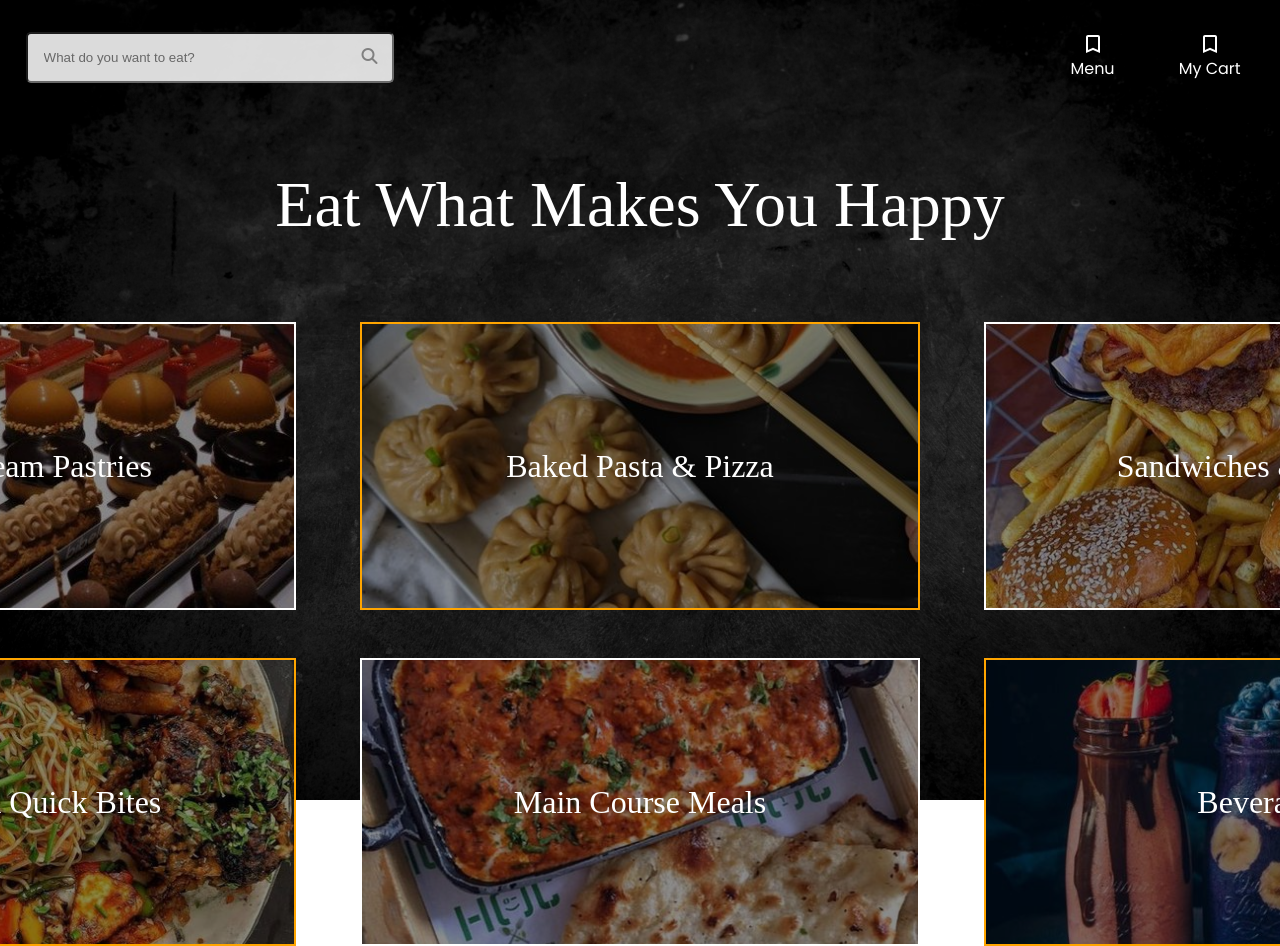
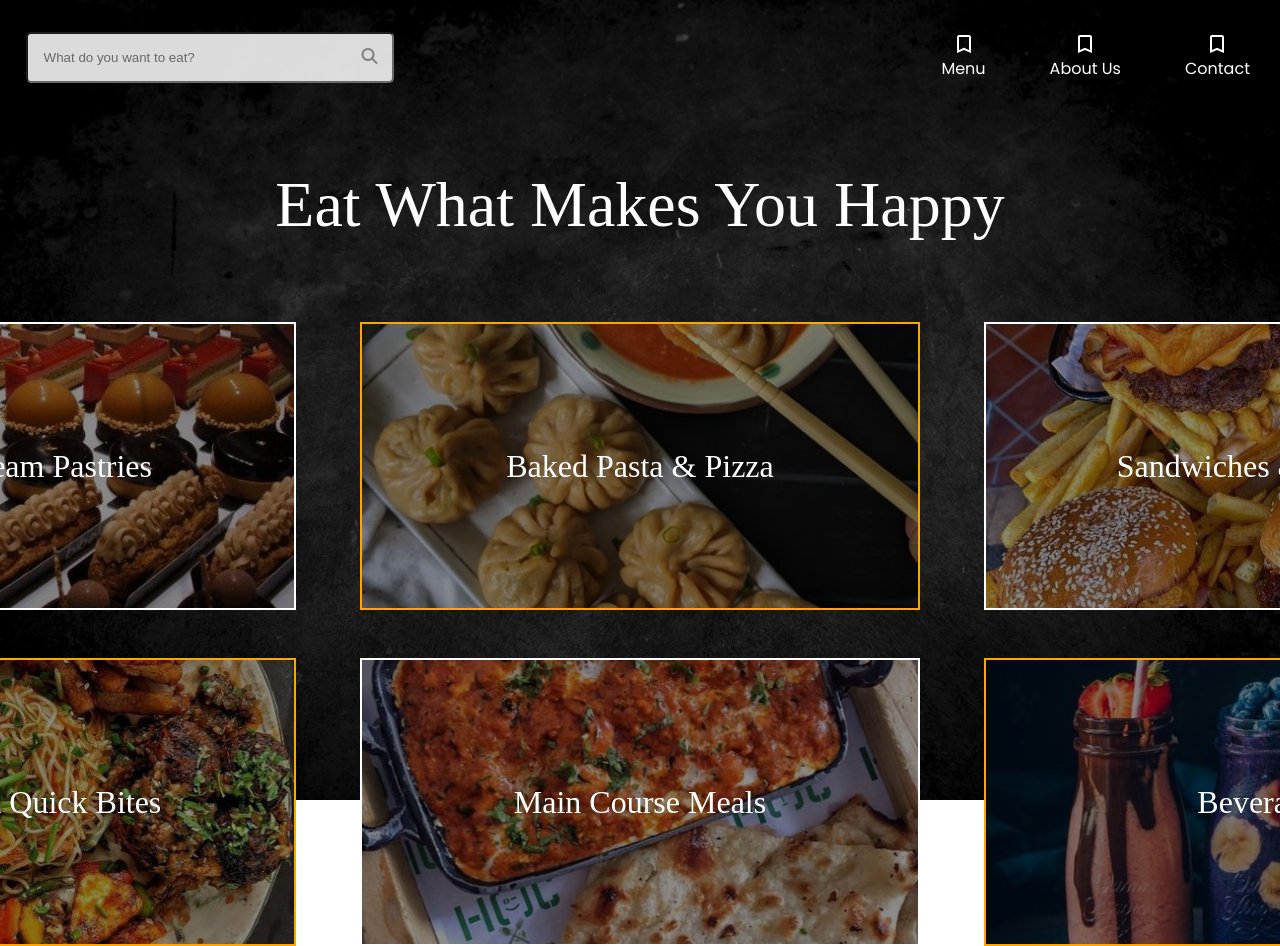
Before and after one commit to nabihaakhann/UnderBelly-Express, a React (Create React App) app in the folder Client/: page /1/categories in a window 1280 px wide. Shown: the top 946 px of the page. Built offline with nearby package versions, Linux system fonts and the light colour scheme; no server answers; a web font is replaced by a local one.

Commit message:
Added Links to About & Contact Page in the Navbar

```diff
--- a/Client/src/components/Navbar.jsx
+++ b/Client/src/components/Navbar.jsx
@@ -1,6 +1,6 @@
 import SearchIcon from '@mui/icons-material/Search';
 import BookmarkBorderOutlinedIcon from '@mui/icons-material/BookmarkBorderOutlined';
-import {useParams, useNavigate} from 'react-router-dom'
+import {useParams, useNavigate, Link} from 'react-router-dom'
 import { useLayoutEffect, useState } from 'react';
 
 import SidePanel from './Side Panel/SidePanel';
@@ -77,16 +77,48 @@ export default function Navbar(){
                     </div>
 
                     <ul className='row-alignment'>
-                        <li> <BookmarkBorderOutlinedIcon /> Menu</li>
-                        <li> <BookmarkBorderOutlinedIcon /> My Cart</li>
-                        <li> <BookmarkBorderOutlinedIcon /> About Us</li>
+                        <li>
+                            <Link to={`/${userId}/categories`} style={{textDecoration: 'none', color: 'white'}}>
+                                <div className='navbar-links'>
+                                    <BookmarkBorderOutlinedIcon />
+                                    <p>Menu </p>
+                                </div>
+                            </Link>
+                        </li>
+                        <li>
+                            <Link to={`/${userId}/about`} style={{textDecoration: 'none', color: 'white'}}>
+                                <div className='navbar-links'>
+                                    <BookmarkBorderOutlinedIcon />
+                                    <p>About Us </p>
+                                </div>
+                            </Link>
+                        </li>
+                        <li>
+                            <Link to={`/${userId}/contact`} style={{textDecoration: 'none', color: 'white'}}>
+                                <div className='navbar-links'>
+                                    <BookmarkBorderOutlinedIcon />
+                                    <p>Contact </p>
+                                </div>
+                            </Link>
+                        </li>
+                        <li>
+                            <Link to={`/${userId}/cart`} style={{textDecoration: 'none', color: 'white'}}>
+                                <div className='navbar-links'>
+                                    <BookmarkBorderOutlinedIcon />
+                                    <p>My Cart</p>
+                                </div>
+                            </Link>
+                        </li>
+
                         {userInfo &&
                             <li onClick={displaySidePanel}>
-                                <img
-                                    src={`data:${userInfo.imageType};base64,${userInfo.userImage}`}
-                                    style={{height: '2.5rem', width: '2.5rem', cursor:'pointer'}}
-                                />
-                                <p>Me</p>
+                                <div className='navbar-links'>
+                                    <img
+                                        src={`data:${userInfo.imageType};base64,${userInfo.userImage}`}
+                                        style={{height: '2.5rem', width: '2.5rem', cursor:'pointer'}}
+                                    />
+                                    <p>Me</p>
+                                </div>
                             </li>
                         }
                     </ul>
--- a/Client/src/index.css
+++ b/Client/src/index.css
@@ -230,14 +230,17 @@ ul{
 
 #navbar > div:last-child li{
   padding: 1rem;
+}
+
+.navbar-links{
   display: flex;
   flex-direction: column;
   justify-content: center;
   align-items: center;
+
   margin: 0 1rem;
 }
-
-#navbar > div:last-child li:hover{
+.navbar-links:hover{
   color: #E4905C;
   cursor: pointer;
 }
```
